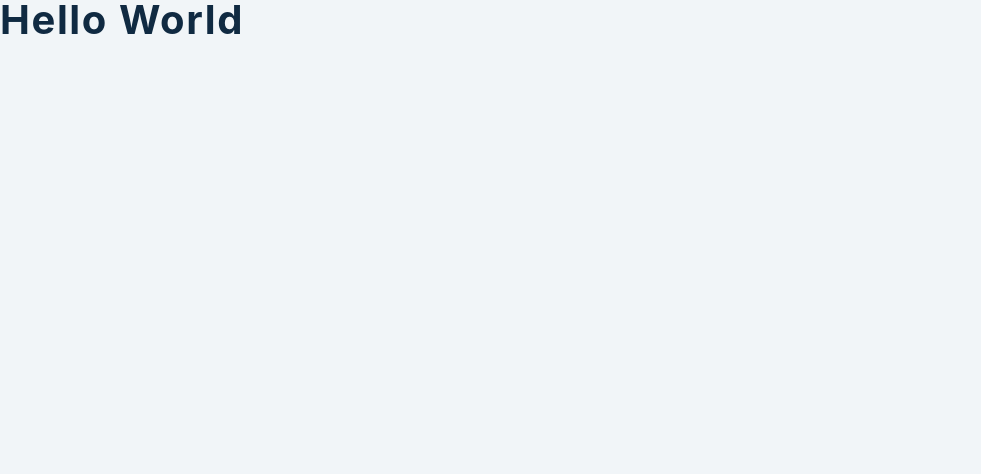
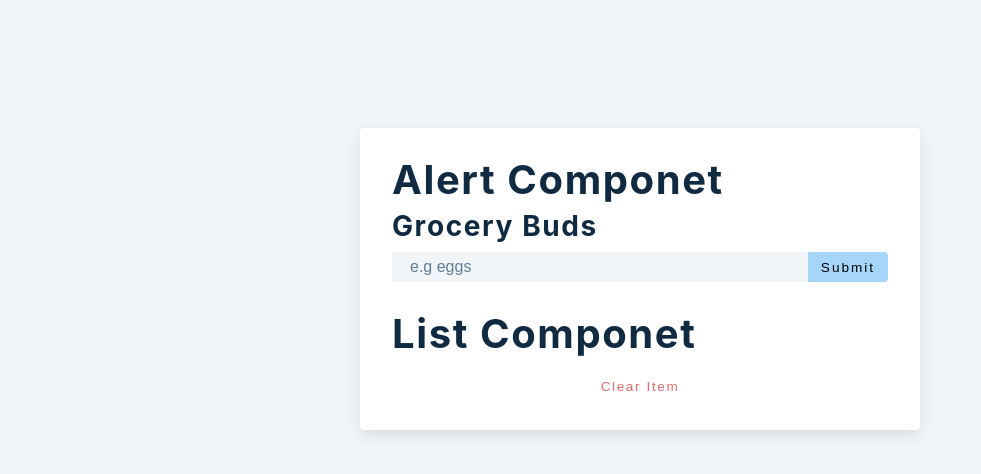
Before and after one commit to Hashim-Aziz/Grocery-Bud-App, a React (Create React App) app: page / in a window 1280 px wide. Shown: the top 474 px of the page, without its empty margins (0-981 px from the left). Built offline with nearby package versions, Linux system fonts and the light colour scheme.

Commit message:
working some functions

```diff
--- a/src/App.js
+++ b/src/App.js
@@ -1,9 +1,46 @@
-import { React, useEffect } from "react";
+import { React, useState, useEffect } from "react";
 import List from "./List";
 import Alert from "./Alert";
 
 function App() {
-  return <h2>Hello world</h2>;
+  const [name, setName] = useState("");
+  const [list, setList] = useState([]);
+  const [isediting, setIsEditing] = useState(false);
+  const [editID, setEditID] = useState("");
+  const [alert, setAlert] = useState({ show: false, msg: "", type: "" });
+
+  const handleSubmit = (e) => {
+    e.preventDefault();
+  };
+
+  return (
+    <section className="section-center">
+      <form className="grocey-form" onSubmit={handleSubmit}>
+        <Alert />
+        <h3>grocery buds</h3>
+        <div className="form-control">
+          <input
+            type="text"
+            name="name"
+            id="name"
+            className="grocery"
+            placeholder="e.g eggs"
+            value={name}
+            onChange={(e) => setName(e.target.value)}
+          />
+          <button type="submit" className="submit-btn">
+            {isediting ? "edit" : "submit"}
+          </button>
+        </div>
+      </form>
+      <div className="grocery-container">
+        <List />
+        <button className="clear-btn" onClick={() => setList([])}>
+          clear item
+        </button>
+      </div>
+    </section>
+  );
 }
 
 export default App;
```
